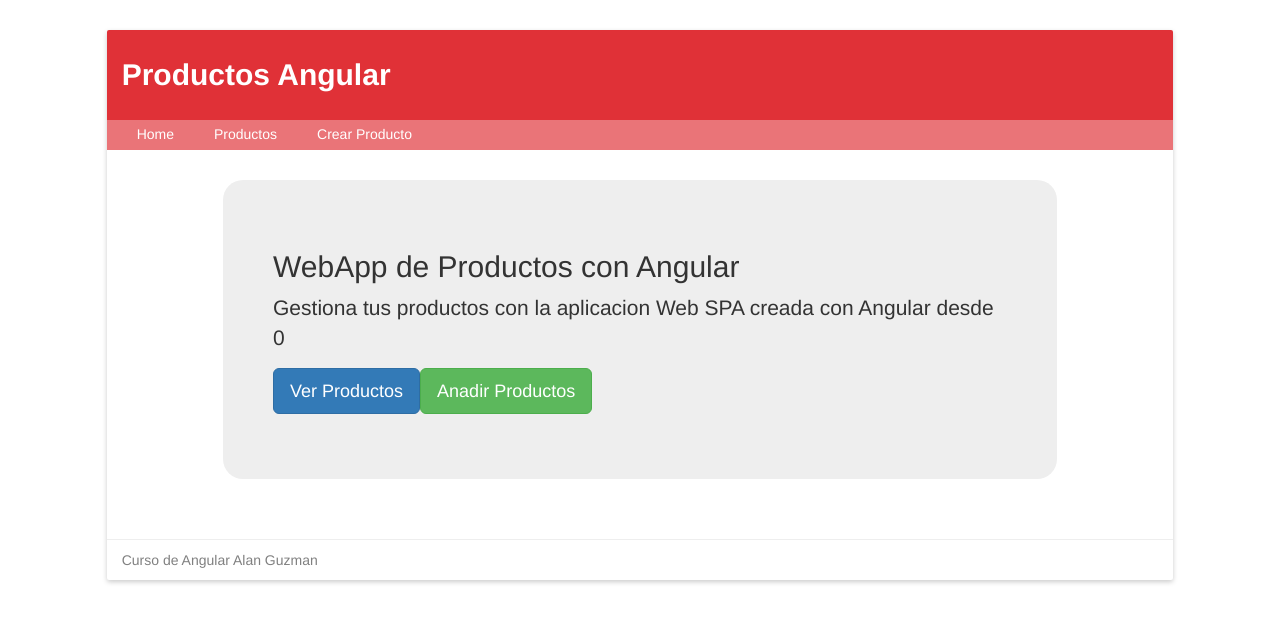
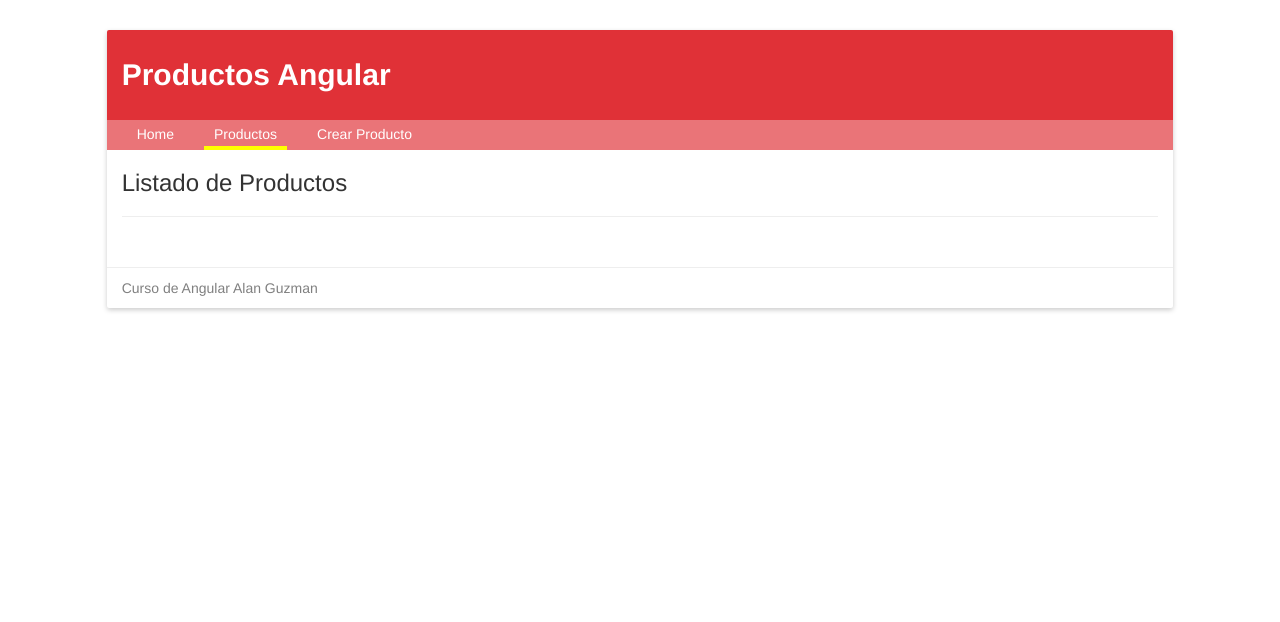
Before and after one commit to haldamir95/curso-angular-webapp, an Angular app: page /productos in a window 1280 px wide. Shown: the top 622 px of the page. Built offline with nearby package versions, Linux system fonts and the light colour scheme.

Commit message:
Creando el Routing e inicio de creacion de servicios y modelos

```diff
--- a/src/app/app.component.html
+++ b/src/app/app.component.html
@@ -1,14 +1,14 @@
 <div id="content" class="col-lg-10 col-lg-offset-1">
 
-    <header id="header" class="col-lg-12">
+    <header id="header" class="col-lg-12" [style.background] = "head_color">
         <h1>{{title}}</h1>
     </header>
 
     <nav id="nav" class="col-lg-12">
         <ul>
-            <li><a href="#">Home</a></li>
-            <li><a href="#">Productos</a></li>
-            <li><a href="#">Crear Producto</a></li>
+            <li><a [routerLink] = "['/home']" [routerLinkActive] = "['activado']">Home</a></li>
+            <li><a [routerLink] = "['/productos']" [routerLinkActive] = "['activado']">Productos</a></li>
+            <li><a href="#" [routerLinkActive] = "['activado']">Crear Producto</a></li>
         </ul>
     </nav>
 
--- a/src/app/app.component.ts
+++ b/src/app/app.component.ts
@@ -1,4 +1,7 @@
 import { Component } from '@angular/core';
+
+//IMPORTANDO MIS VARIABLES DE ENTORNO
+import { GLOBAL } from './services/global';
 
 @Component({
   selector: 'app-root',
@@ -6,5 +9,12 @@ import { Component } from '@angular/core';
   styleUrls: ['./app.component.css']
 })
 export class AppComponent {
-  title = 'Productos Angular';
+  public title = 'Productos Angular';
+
+  public head_color!:string;
+
+  constructor(){
+    this.head_color = GLOBAL.header_color;
+  }
+
 }
--- /dev/null
+++ b/src/app/components/error.component.ts
@@ -0,0 +1,24 @@
+import { Component } from "@angular/core";
+
+
+@Component(
+    {
+        selector: 'error',
+        templateUrl: '../views/error.html'
+    }
+)
+
+
+
+export class ErrorComponent{
+    public titulo!:string;
+
+    constructor(){
+        this.titulo = 'Error!! Pagina No Encontrada';
+    }
+
+
+    ngOnInit(){
+        console.log('Componente error.component.ts cargado');
+    }
+}
--- /dev/null
+++ b/src/app/components/producto.component.ts
@@ -0,0 +1,37 @@
+import { Component} from "@angular/core";
+
+
+//Importaciones para la obtencion de parametros como formulario
+import { Router } from "@angular/router";
+import { ActivatedRoute } from "@angular/router";
+import { Params } from "@angular/router";
+
+
+@Component(
+    {
+        selector: 'productos-list',
+        templateUrl: '../views/productos-list.html'
+    }
+)
+
+
+export class ProductosListComponent{
+
+    public titulo!:string;
+
+
+    constructor(
+        //propiedades privadas para el servicio de router
+        private _route: ActivatedRoute,
+        private _router: Router
+    ){
+
+        this.titulo='Listado de Productos';
+    }
+
+
+    ngOnInit(){
+        console.log('Componente producto.component.ts cargado');
+    }
+
+}
--- /dev/null
+++ b/src/app/services/global.ts
@@ -0,0 +1,4 @@
+export var GLOBAL = {
+    url: 'http://localhost/curso-angular-backend/index.php',
+    header_color: '#E03137'
+}
--- /dev/null
+++ b/src/app/views/error.html
@@ -0,0 +1,10 @@
+<div class="col-lg-10 col-lg-offset-1">
+    <div class="jumbotron">
+        <h2>{{titulo}}</h2>
+        <p>La pagina que intentas cargar no existe. Prueba con estos botones</p>
+        <p>
+            <a href="#" class="btn btn-lg btn-primary">Ver Productos</a>
+            <a href="#" class="btn btn-lg btn-success">Anadir Productos</a>
+        </p>
+    </div>
+</div>
--- /dev/null
+++ b/src/app/views/productos-list.html
@@ -0,0 +1,4 @@
+<h3>
+    {{titulo}}
+</h3>
+<hr>
--- a/src/assets/styles.css
+++ b/src/assets/styles.css
@@ -55,6 +55,10 @@
     background: #E03137;
 }
 
+.activado{
+    text-decoration: none !important;
+    border-bottom: 4px solid yellow !important;
+}
 
 #footer{
     margin-top: 30px;
```
Also changed, not shown: src/app/app.module.ts (+8 -1 lines), src/app/app.routing.ts (+6 -1 lines), src/app/models/producto.ts (added), src/app/services/producto.service.ts (added).
